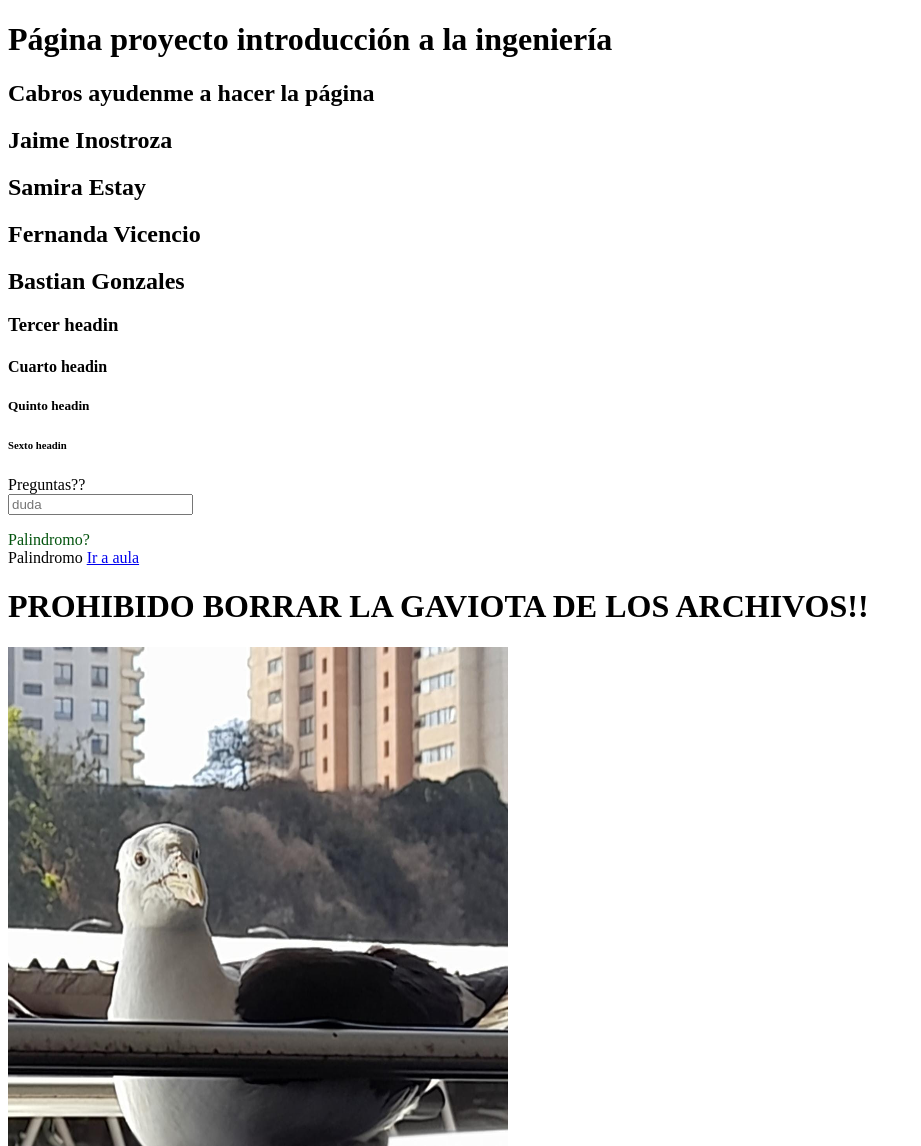
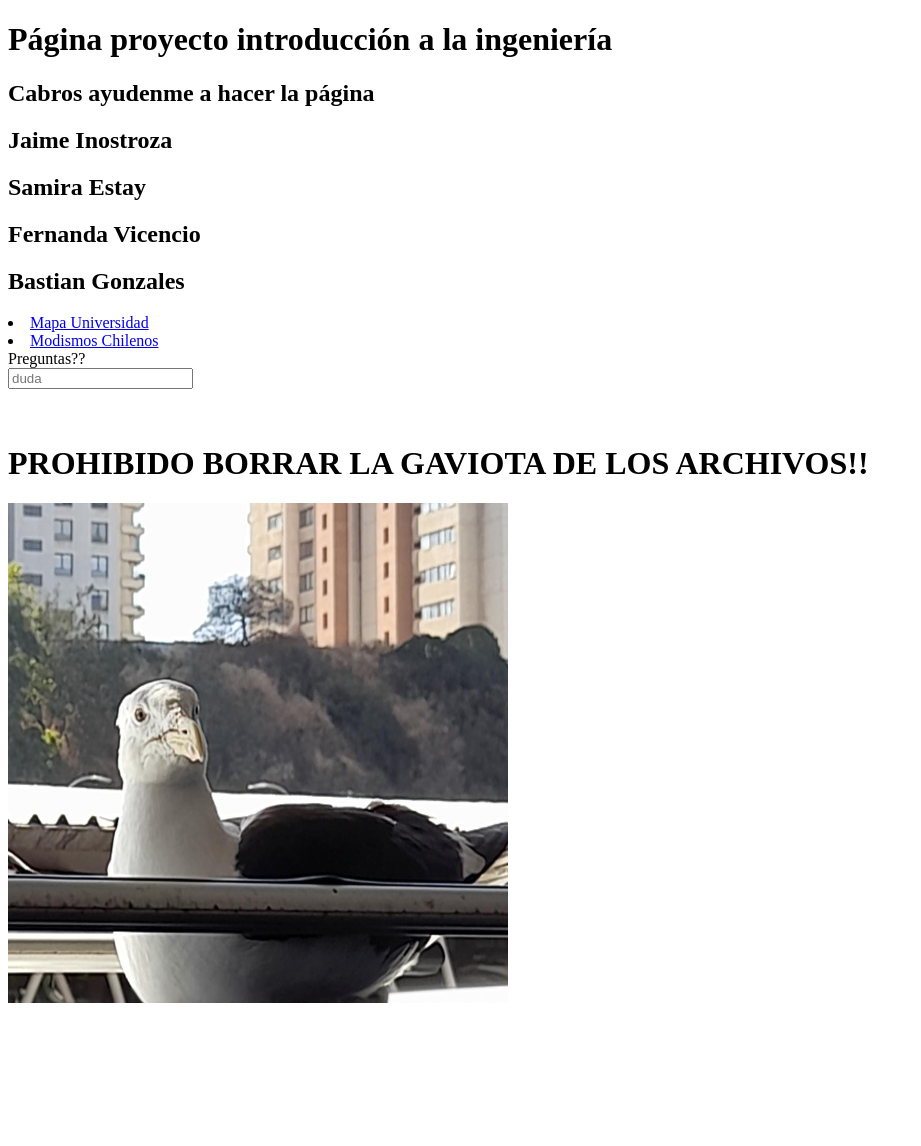
Before and after one commit to skiesfallen/proyectodjangointro, a Django app: page / in a window 1280 px wide. Shown: the top 1146 px of the page, without its empty margins (0-921 px from the left). After the commit the page ends 1003 px from the top, so only its background shows below. Run offline with Django 4.2, Linux system fonts and the light colour scheme.

Commit message:
Cabros, esto está quedando muy bacán

```diff
--- a/Pagina_Web/Pagina_Web/template/index.html
+++ b/Pagina_Web/Pagina_Web/template/index.html
@@ -3,7 +3,7 @@
 <html>
 <head>
 
-    <title>Factores</title>
+    <title>Página principal</title>
 </head>
 <body>
 
@@ -19,18 +19,9 @@
 <h2>Samira Estay </h2>
 <h2>Fernanda Vicencio</h2>
 <h2>Bastian Gonzales</h2>
-<h3>
-    Tercer headin
-</h3>
-<h4>
-    Cuarto headin
-</h4>
-<h5>
-    Quinto headin
-</h5>
-<h6>
-    Sexto headin
-</h6>
+
+<li><a href="mapa/"> Mapa Universidad </a></li>
+<li><a href="modismos/"> Modismos Chilenos </a></li>
 <form>
     <label for="duda">  Preguntas?? </label>
     <br>
@@ -39,8 +30,7 @@
 </form>
 
 <p>
-        <span style="color:rgb(2, 83, 13)">Palindromo? </span><br>Palindromo
-        <a target="_blank" href="https://aula.usm.cl/">Ir a aula</a>
+
         <br>
         <h1> PROHIBIDO BORRAR LA GAVIOTA DE LOS ARCHIVOS!! </h1>
 
--- a/Pagina_Web/Pagina_Web/urls.py
+++ b/Pagina_Web/Pagina_Web/urls.py
@@ -18,13 +18,12 @@ from django.contrib import admin
 from django.urls import path
 from django.conf import settings
 from django.conf.urls.static import static
-from Pagina_Web.views import prueba, default, mapa
+from Pagina_Web.views import prueba, default, mapa, modismos
 
 urlpatterns = [
     path('admin/', admin.site.urls),
     path('prueba/', prueba),
     path('',default),
-    path('mapa/', mapa)
-
-
-] + static(settings.MEDIA_URL, document_root=settings.MEDIA_ROOT)
+    path('mapa/', mapa),
+    path('modismos/', modismos)
+ ] + static(settings.MEDIA_URL, document_root=settings.MEDIA_ROOT)
--- a/Pagina_Web/Pagina_Web/views.py
+++ b/Pagina_Web/Pagina_Web/views.py
@@ -11,3 +11,5 @@ def default(request):
     return render(request,"index.html")
 def mapa(request):
     return render(request,"mapa.html")
+def modismos(request):
+    return render(request, "modismos.html")
```
Also changed, not shown: Pagina_Web/Pagina_Web/template/mapa.html (+6 -1 lines), Pagina_Web/Pagina_Web/template/modismos.html (added, +27 -0 lines).
